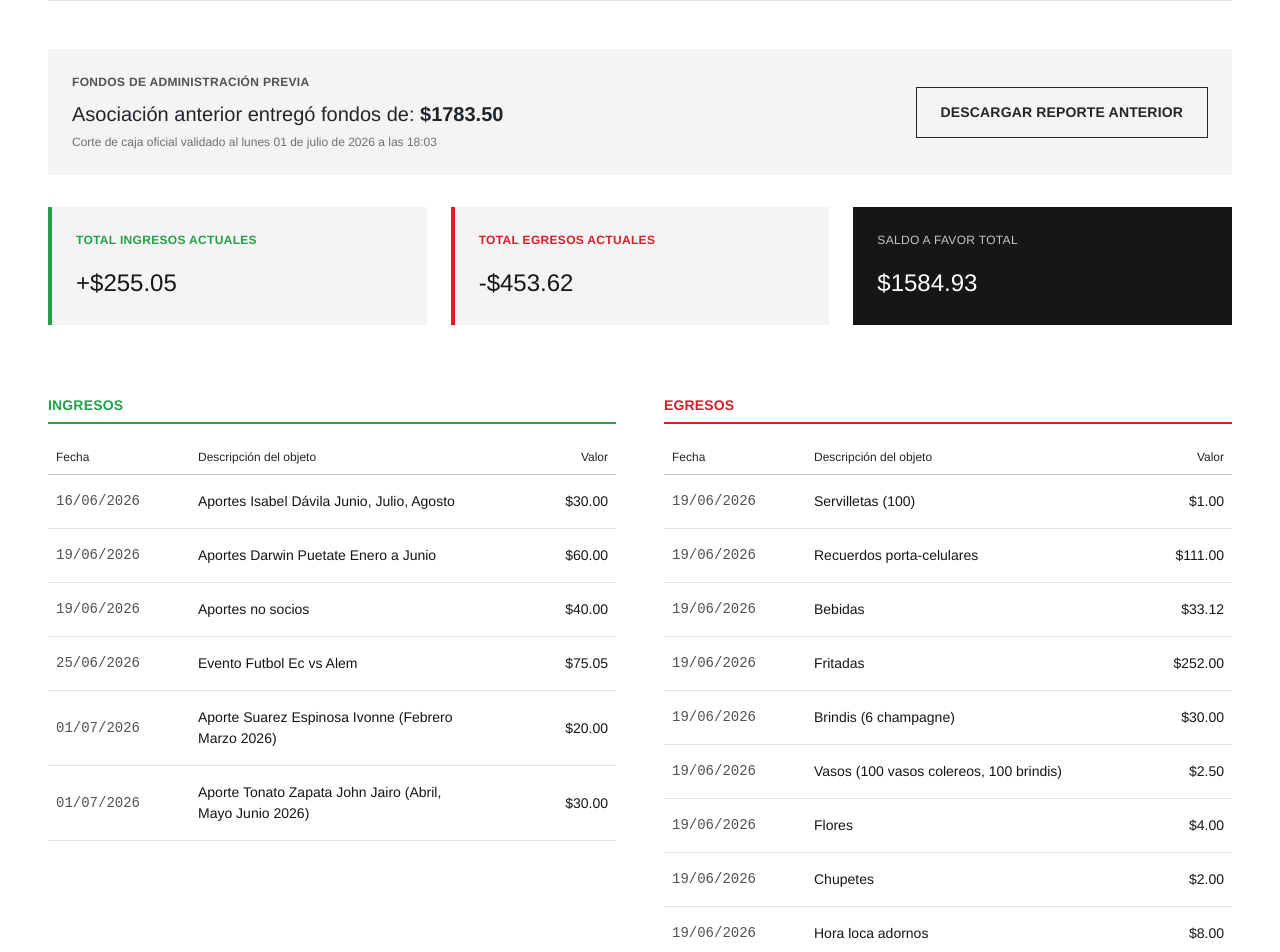
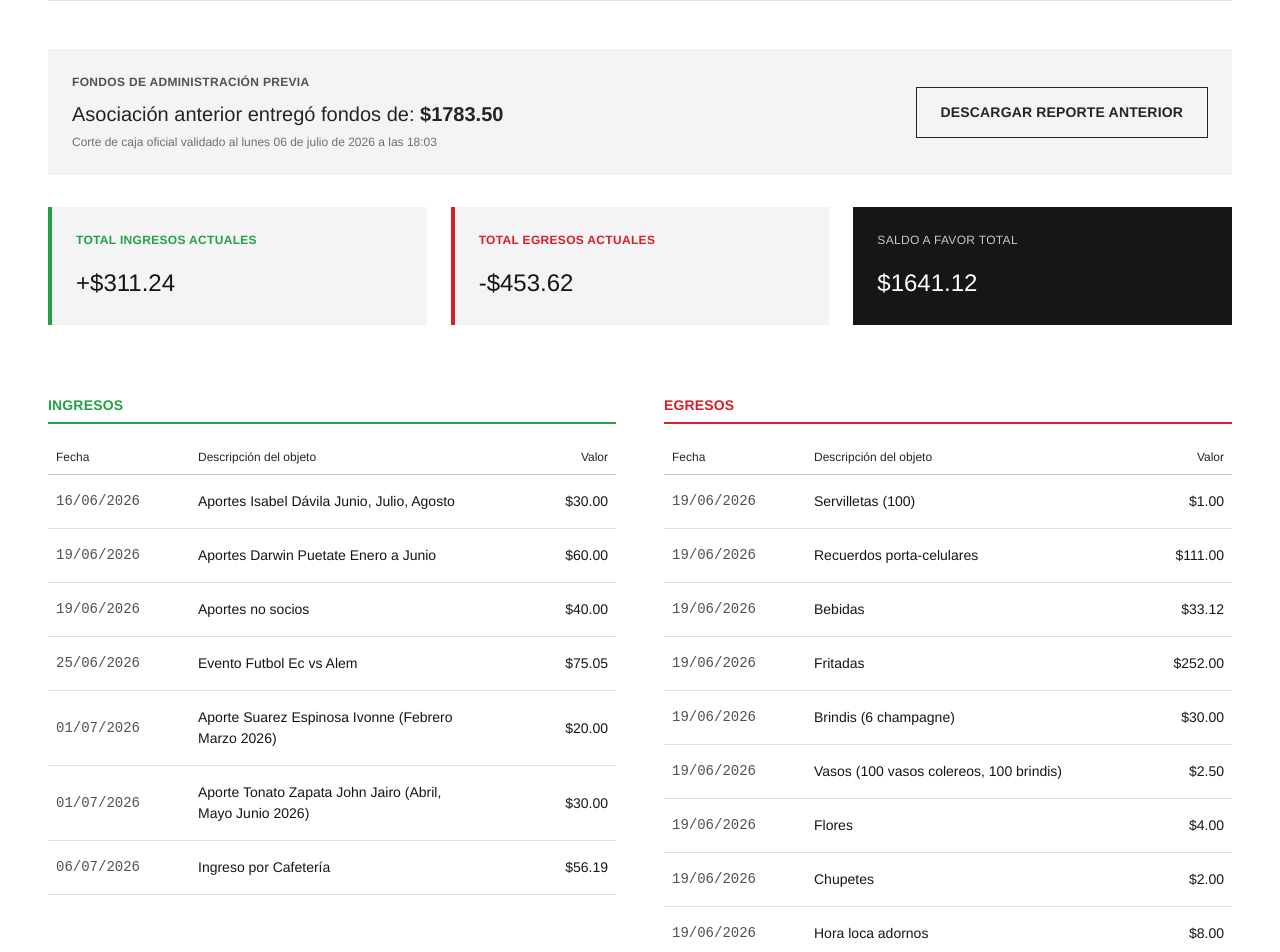
Before and after one commit to jjorgeadrian007/cuentas_aso, a React (Vite) app: page / in a window 1280 px wide. Shown: the part 100-1052 px from the top of the page. Built offline with nearby package versions, Linux system fonts and the light colour scheme.

Commit message:
06-07-2026

```diff
--- a/src/App.jsx
+++ b/src/App.jsx
@@ -13,6 +13,7 @@ export default function DashboardAsociacion() {
     { id: 4, fecha: "25/06/2026", nombre: "Evento Futbol Ec vs Alem", valor: 75.05 },
     { id: 5, fecha: "01/07/2026", nombre: "Aporte Suarez Espinosa Ivonne (Febrero Marzo 2026)", valor: 20.00 },
     { id: 6, fecha: "01/07/2026", nombre: "Aporte Tonato Zapata John Jairo (Abril, Mayo Junio 2026)", valor: 30.00 },
+    { id: 7, fecha: "06/07/2026", nombre: "Ingreso por Cafetería", valor: 56.19 },
 
   ]);
 
@@ -81,7 +82,7 @@ export default function DashboardAsociacion() {
               Asociación anterior entregó fondos de: <span className="fw-semibold">${FONDOS_ANTERIORES.toFixed(2)}</span>
             </p>
             <small className="d-block mt-1" style={{ fontSize: '12px', color: '#6f6f6f' }}>
-              Corte de caja oficial validado al  lunes 01 de julio de 2026 a las 18:03
+              Corte de caja oficial validado al  lunes 06 de julio de 2026 a las 18:03
             </small>
           </div>
           <div className="col-md-4 text-md-end">
```
